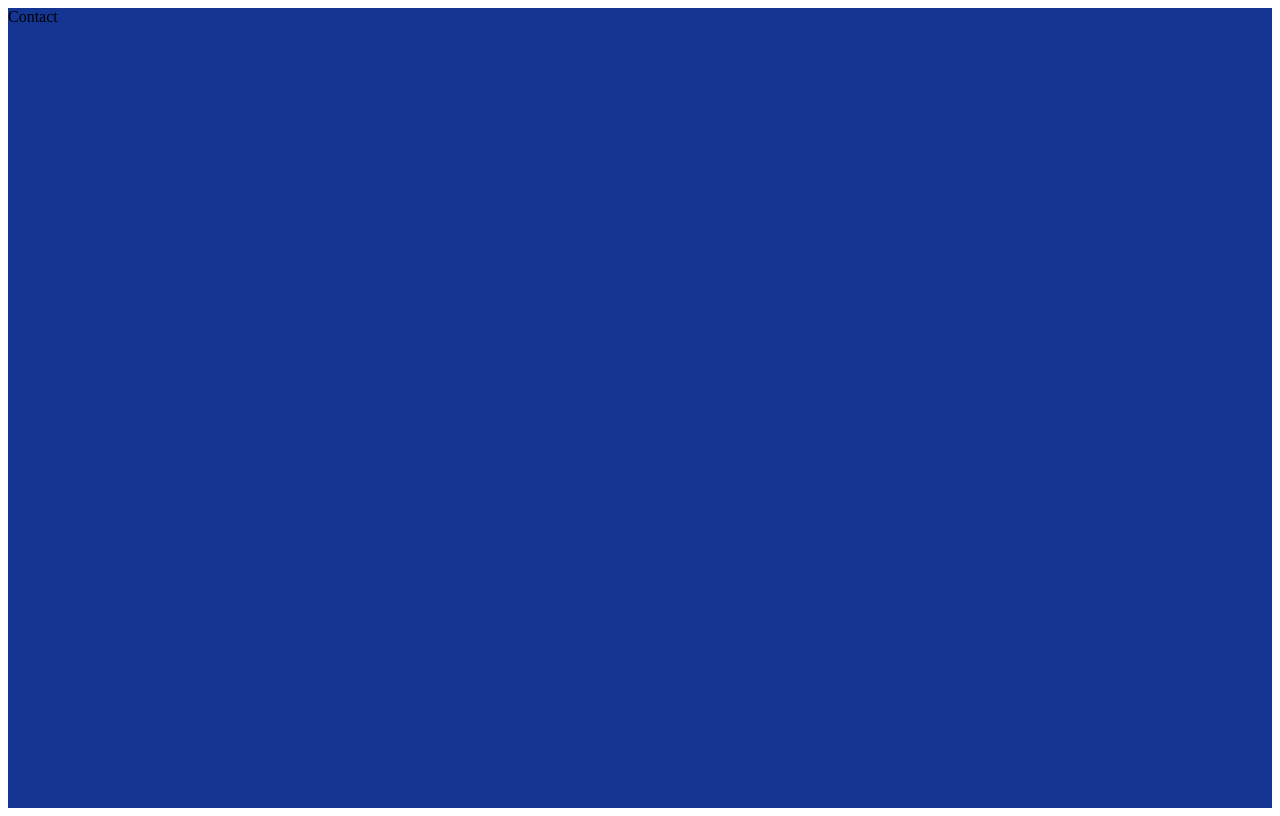
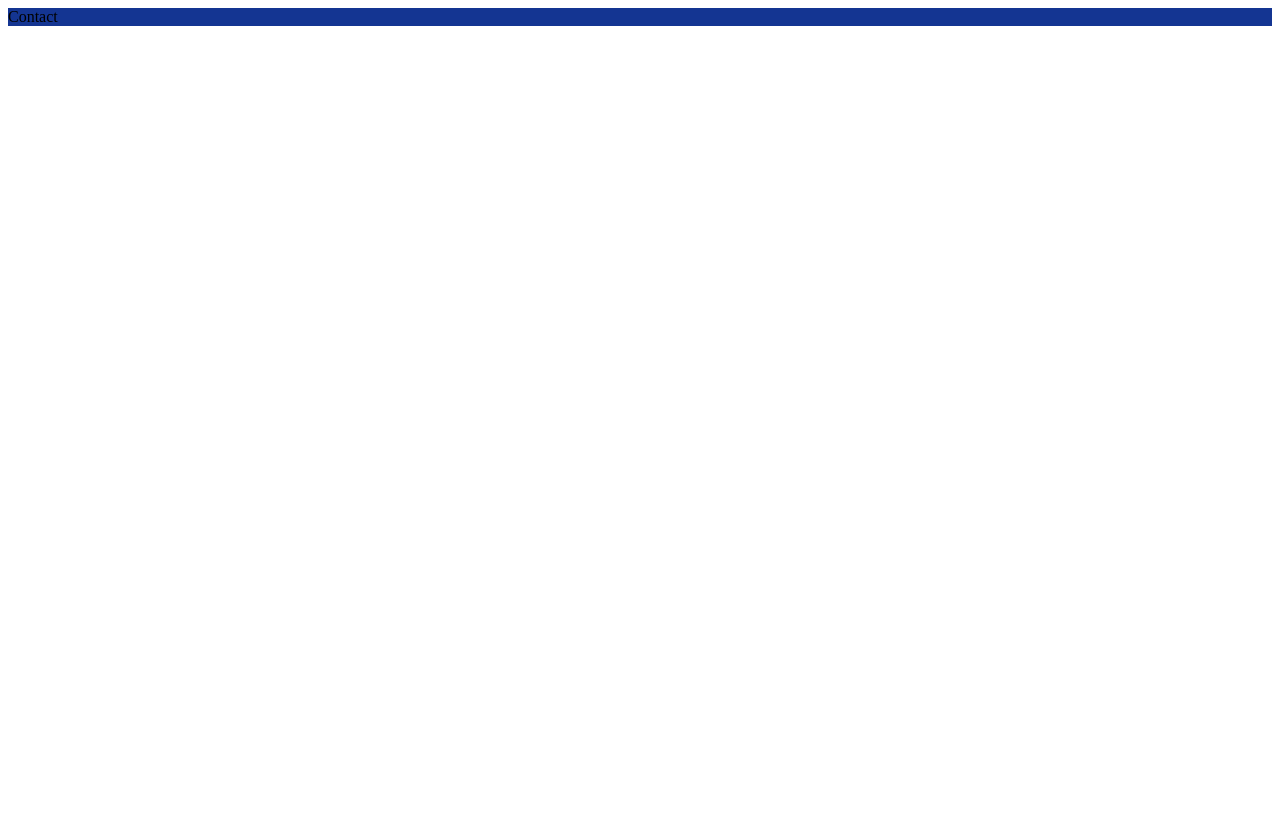
Before and after one commit to hirushiRathnayake/Elders_App, a React (Create React App) app in the folder elders/: page /Contact in a window 1280 px wide. Built offline with nearby package versions, Linux system fonts and the light colour scheme.

Commit message:
Make pages

```diff
--- a/elders/src/App.css
+++ b/elders/src/App.css
@@ -1,7 +1,5 @@
-.App{
+/* .App{
 height: 100vh;
-scroll-snap-type: y mandatory;
-scroll-behavior: smooth;
-overflow-y: auto;
 
-};
+
+};  */
--- a/elders/src/components/Hero.js
+++ b/elders/src/Pages/Hero.js
@@ -1,11 +1,12 @@
 import React from 'react'
 import '../style/Hero.css';
-import Navbar from './Navbar';
+import Navbar from '../components/Navbar';
+
 
 function Hero() {
   return (
     <div className='Hero'>
-      <Navbar/>
+    <Navbar/>
     </div>
   )
 }
--- a/elders/src/style/Contact.css
+++ b/elders/src/style/Contact.css
@@ -1,5 +1,4 @@
 .Contact{
     background-color: rgb(20, 53, 146);
-    height: 100vh;
-    scroll-snap-align: center ;
+
     }
--- a/elders/src/style/Hero.css
+++ b/elders/src/style/Hero.css
@@ -1,5 +1,4 @@
 .Hero{
     background-color: rgb(122, 31, 107);
-    height: 100vh;
-    scroll-snap-align: center ;
+
     }
--- a/elders/src/style/Who.css
+++ b/elders/src/style/Who.css
@@ -1,5 +1,4 @@
 .Who{
     background-color: rgb(219, 61, 82);
-    height: 100vh;
-    scroll-snap-align: center ;
+
     }
--- a/elders/src/style/Work.css
+++ b/elders/src/style/Work.css
@@ -1,5 +1,4 @@
 .Work{
     background-color: rgb(77, 211, 204);
-    height: 100vh;
-    scroll-snap-align: center ;
+
     }
```
Also changed, not shown: elders/src/App.js (+4 -4 lines), elders/src/Pages/Card.js (added), elders/src/Pages/Contact.js (renamed from elders/src/components/Contact.js), elders/src/Pages/Who.js (renamed from elders/src/components/Who.js), elders/src/Pages/Work.js (renamed from elders/src/components/Work.js).
